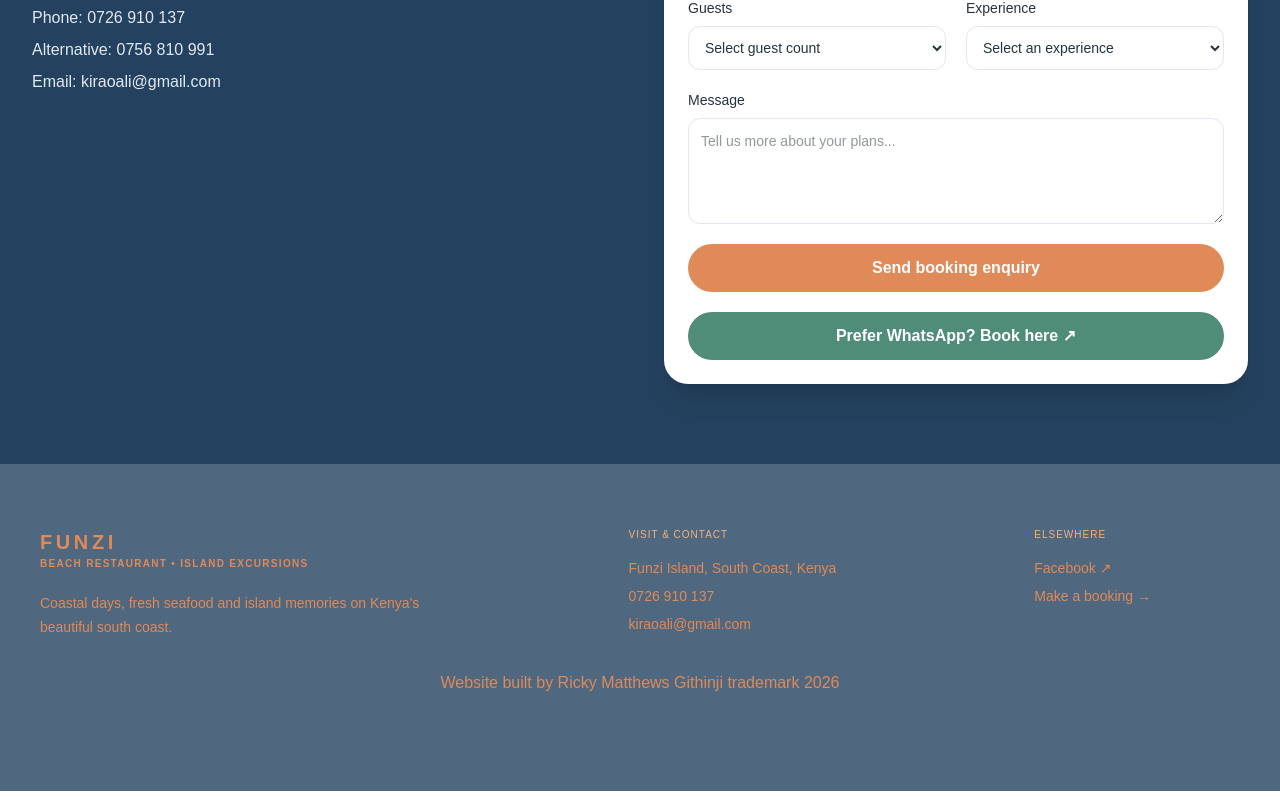
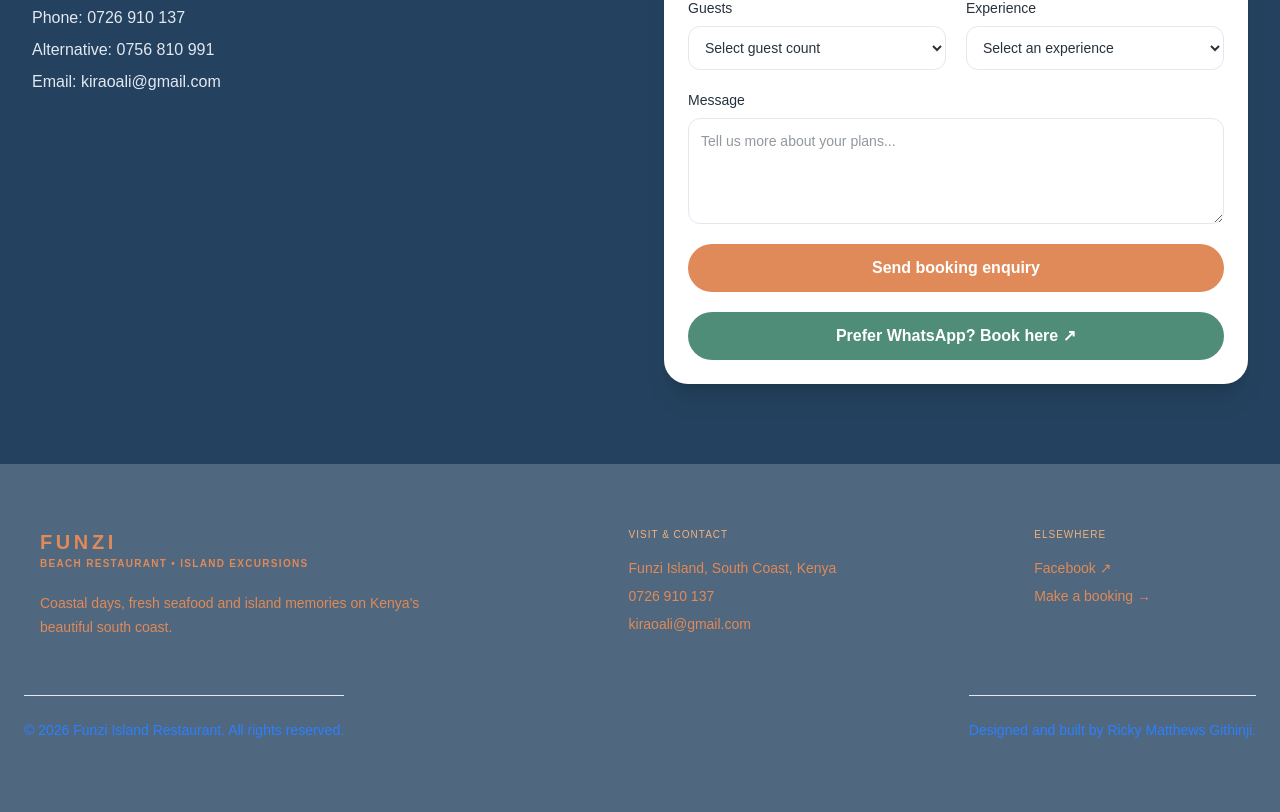
Before and after one commit to MatthewsRicky/funzibeachrestaurant, a Next.js app: page / in a window 1280 px wide. Shown: the part 7571-8383 px from the top of the page. Before the commit the page ends 8362 px from the top, so only its background shows below. Built offline with nearby package versions, Linux system fonts and the light colour scheme.

Commit message:
Proper footer trademark

```diff
--- a/components/Footer.tsx
+++ b/components/Footer.tsx
@@ -38,9 +38,14 @@ export function Footer() {
           <a href="#book">Make a booking →</a>
         </div>
       </div>
-      <div className="w-full flex items-center justify-center mx-auto py-8">
-        Website built by Ricky Matthews Githinji trademark 2026
-      </div>
+      <div className="flex items-center justify-between w-full px-6 py-2">
+          <div className="mt-12 border-t border-slate-200 pt-6 text-sm text-blue-500">
+            © {new Date().getFullYear()} Funzi Island Restaurant. All rights reserved.
+          </div>
+          <div className="mt-12 border-t border-slate-200 pt-6 text-sm text-blue-500">
+            Designed and built by Ricky Matthews Githinji.
+          </div>
+        </div>
     </footer>
   );
 }
```
